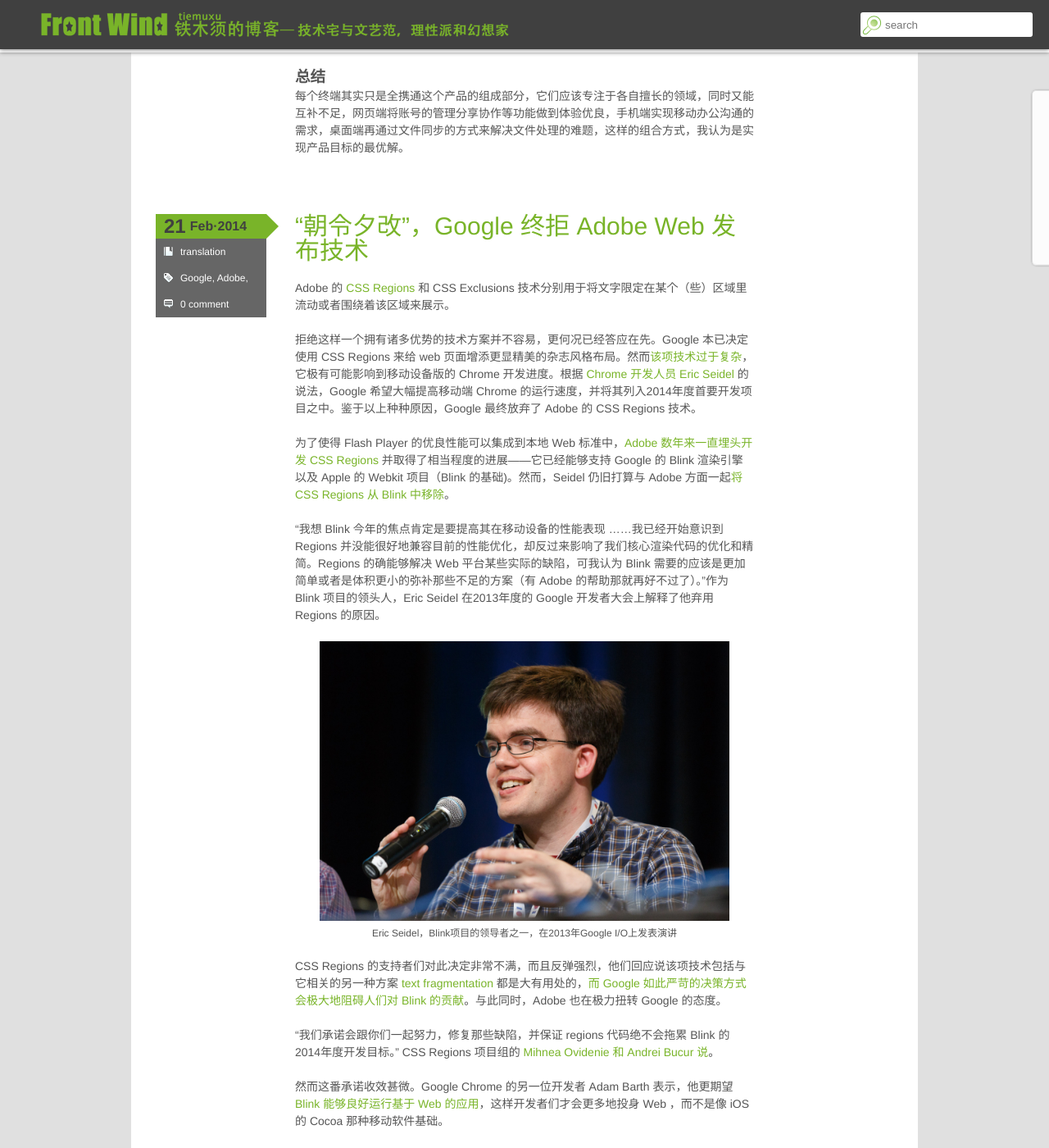
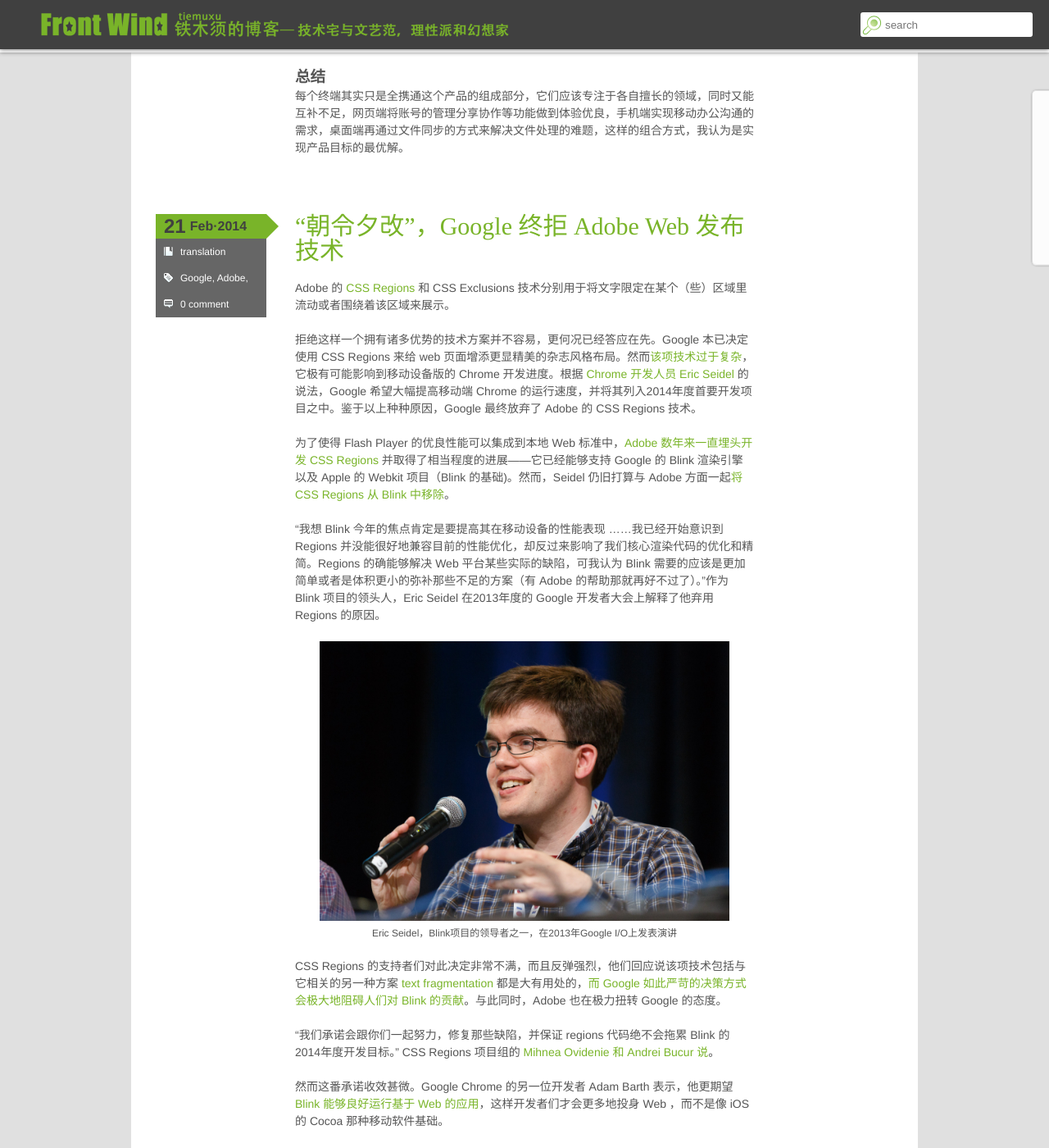
Before and after one commit to tiemuxu/tiemuxu.github.com, a Jekyll site: the page built from index.html, in a window 1280 px wide and 1400 px high, scrolled down 3058 px. Shown: the whole window at 82% size. Built offline with Jekyll 4.4.1, drawn with Linux system fonts in a browser that asks for light colours; Markdown is read by kramdown in place of the engine named in the settings; the list of posts is cut into pages by our own code; comment, search, counter and statistics services are not loaded.

Commit message:
Changed font family for h2 of post

```diff
--- a/css/layout.css
+++ b/css/layout.css
@@ -345,6 +345,7 @@ div.category:hover, div.tag:hover, div.comment:hover {
   line-height: 1;
   color: #79b429;
   margin-bottom: 20px;
+  font-family: caecilia, times, "PMingLiU", "MingLiU", "FangSong", serif;
 }
 .content p {
 	font-size: 14px;
```
